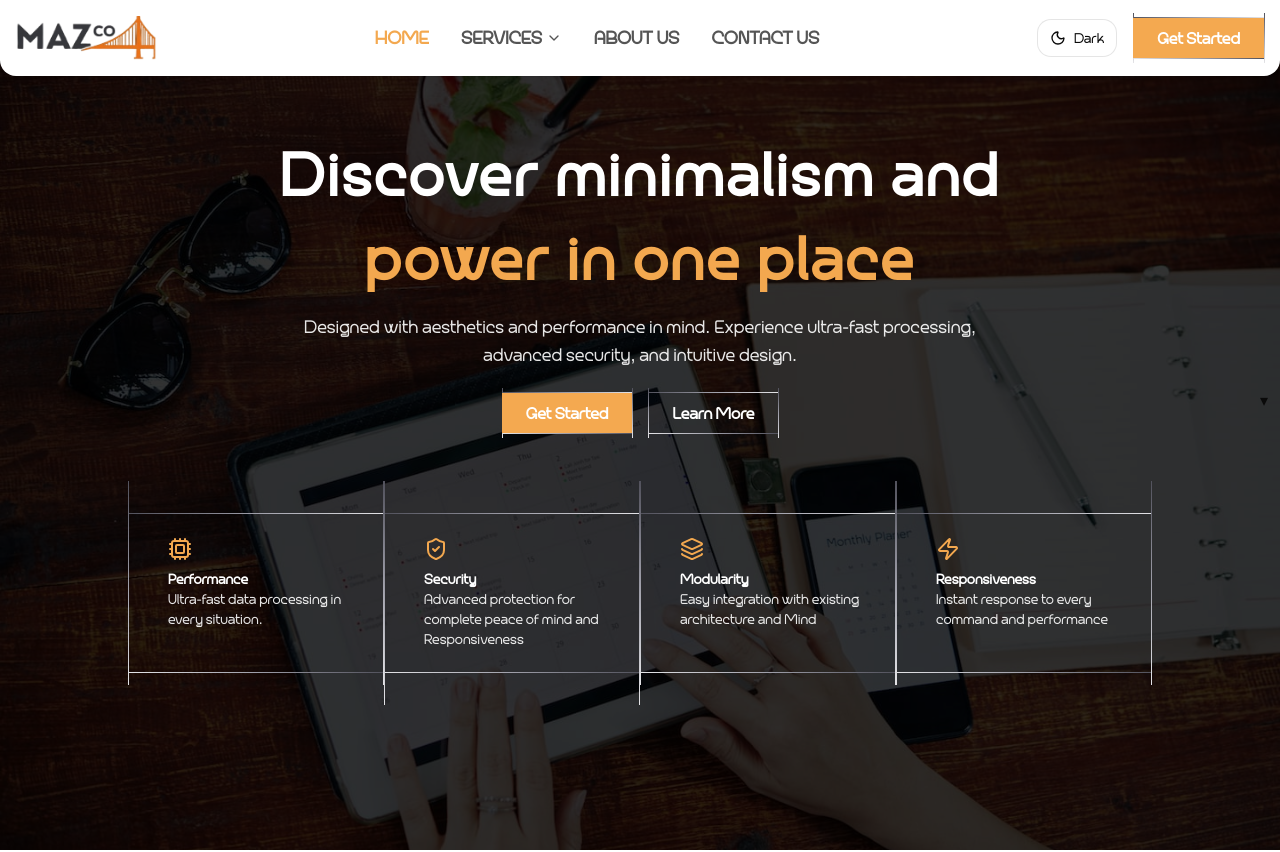
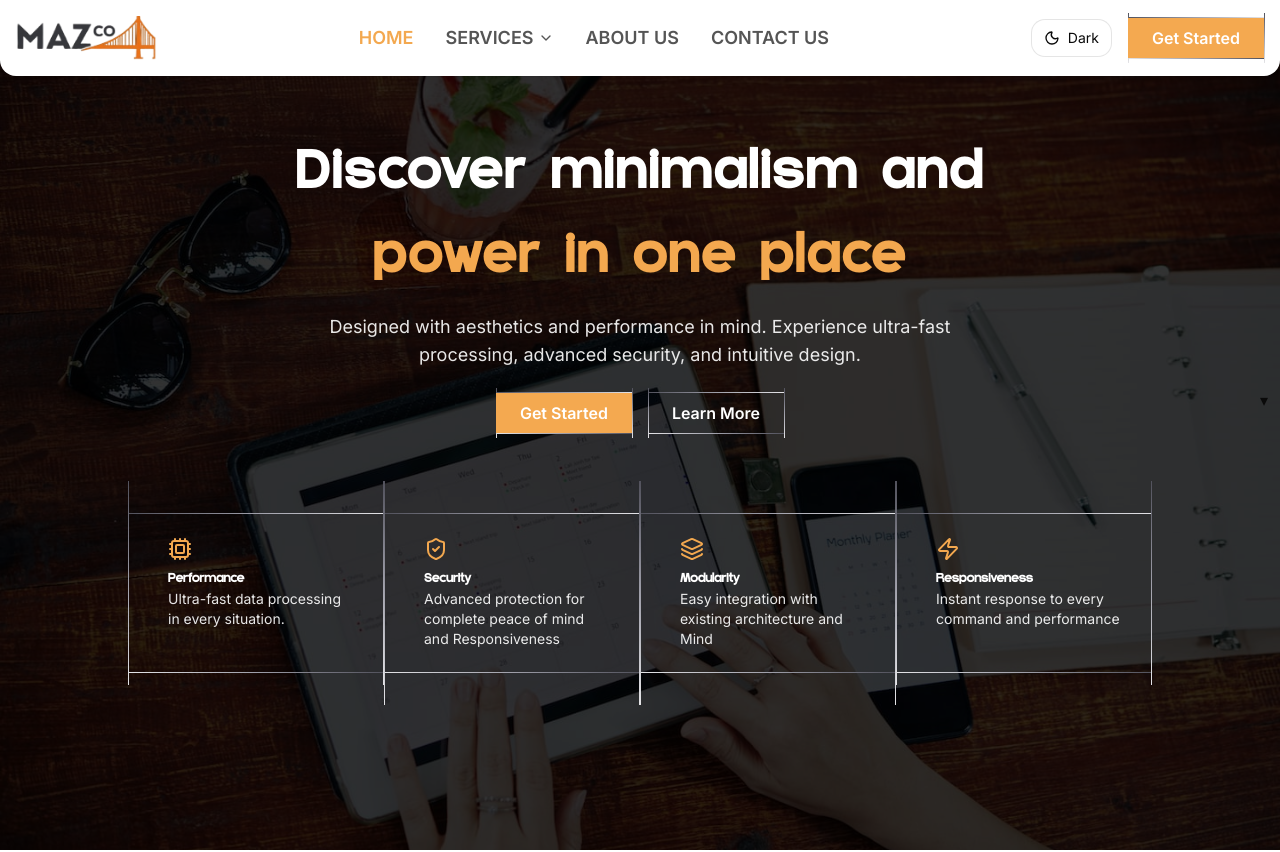
Before and after one commit to ali-haider-dev5/best-invesment-plan, a Next.js app: page / in a window 1280 px wide. Shown: the top 852 px of the page. Built offline with nearby package versions, Linux system fonts and the light colour scheme.

Commit message:
inter-font-family-added

```diff
--- a/src/app/globals.css
+++ b/src/app/globals.css
@@ -20,9 +20,12 @@
 }
 
 @custom-variant dark (&:is(.dark *));
+h1,h2,h3,h4,h5,h6{
+        font-family: "Quera", sans-serif;
+
+}
 body{
-        font-family: "Trail", sans-serif;
-
+  font-family: "Inter", sans-serif;
 }
 
 @theme inline {
--- a/src/app/layout.tsx
+++ b/src/app/layout.tsx
@@ -17,6 +17,7 @@
           href="https://fonts.googleapis.com/css2?family=Lato:ital,wght@0,100;0,300;0,400;0,700;0,900;1,100;1,300;1,400;1,700;1,900&display=swap"
           rel="stylesheet"
         />
+        <link href="https://fonts.googleapis.com/css2?family=Inter:ital,opsz,wght@0,14..32,100..900;1,14..32,100..900&display=swap" rel="stylesheet" />
       </head>
       {/* Put the font variable on body (or html) — but only once */}
       <body>
```
